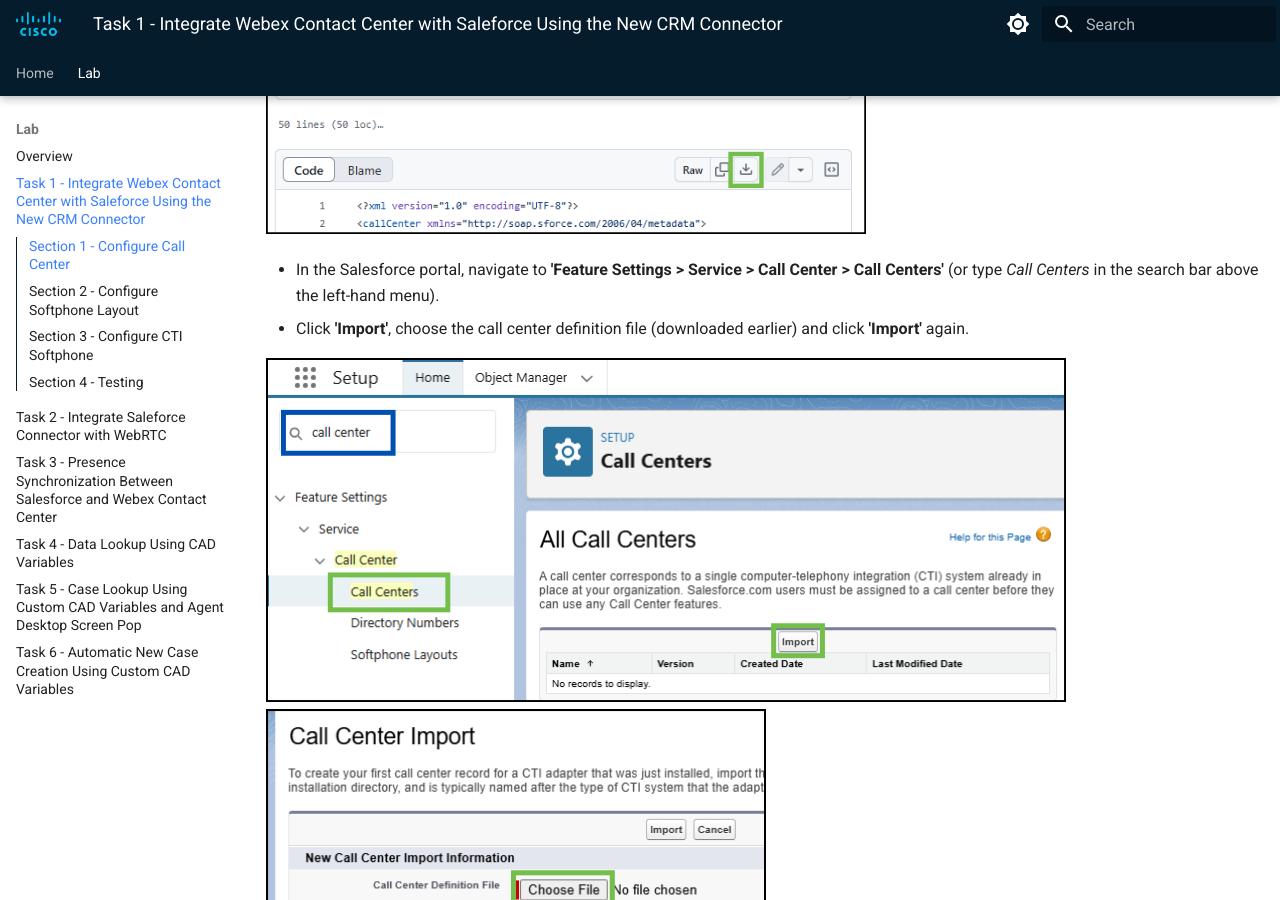
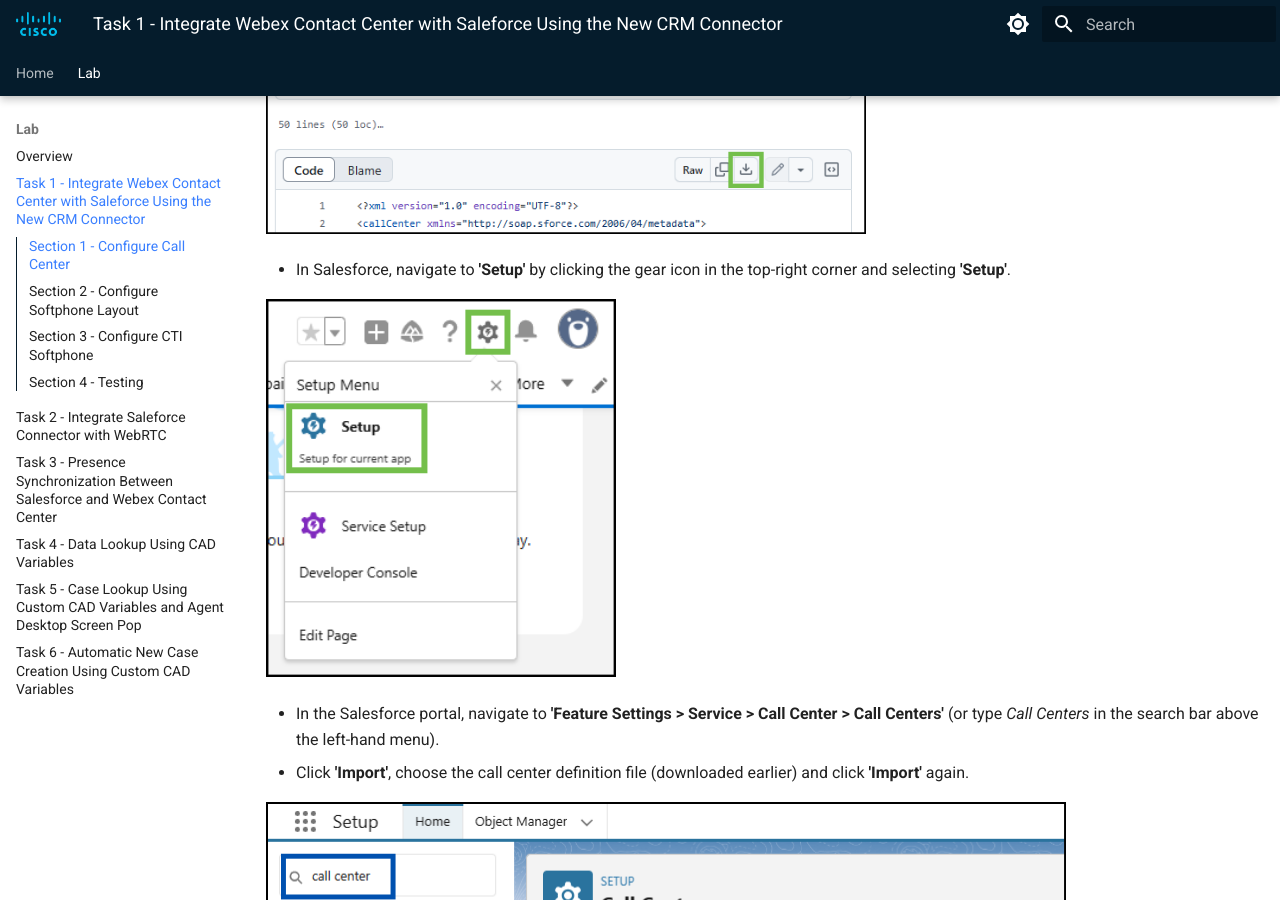
Before and after one commit to WebexCC-SA/LAB-2308, an MkDocs documentation site: the page built from docs/task1.md, in a window 1280 px wide and 900 px high, scrolled down 1248 px. Built offline with MkDocs 1.6.1 and Material for MkDocs 9.7.7, drawn with Linux system fonts in a browser that asks for light colours.

Commit message:
Update task1.md

```diff
--- a/docs/task1.md
+++ b/docs/task1.md
@@ -34,6 +34,10 @@
 
 
 ![Nav](./assets/t1s1p1.png){ width="600" }
+
+- In Salesforce, navigate to **'Setup'** by clicking the gear icon in the top-right corner and selecting **'Setup'**.
+
+![Nav](./assets/t2s1p1.png){ width="350" }
 
 - In the Salesforce portal, navigate to **'Feature Settings > Service > Call Center > Call Centers'** (or type _Call Centers_ in the search bar above the left-hand menu).
 - Click **'Import'**, choose the call center definition file (downloaded earlier) and click **'Import'** again.
```
